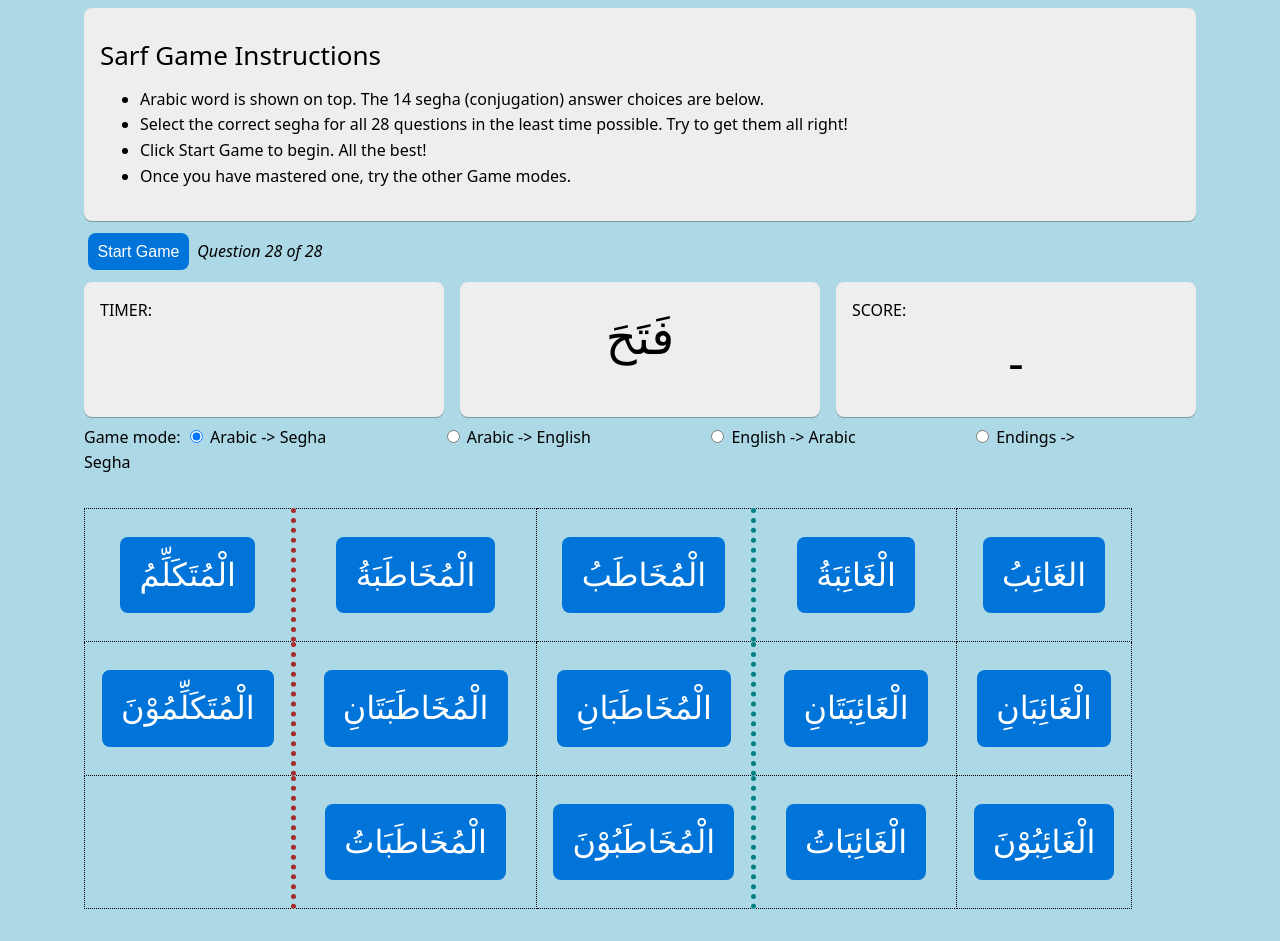
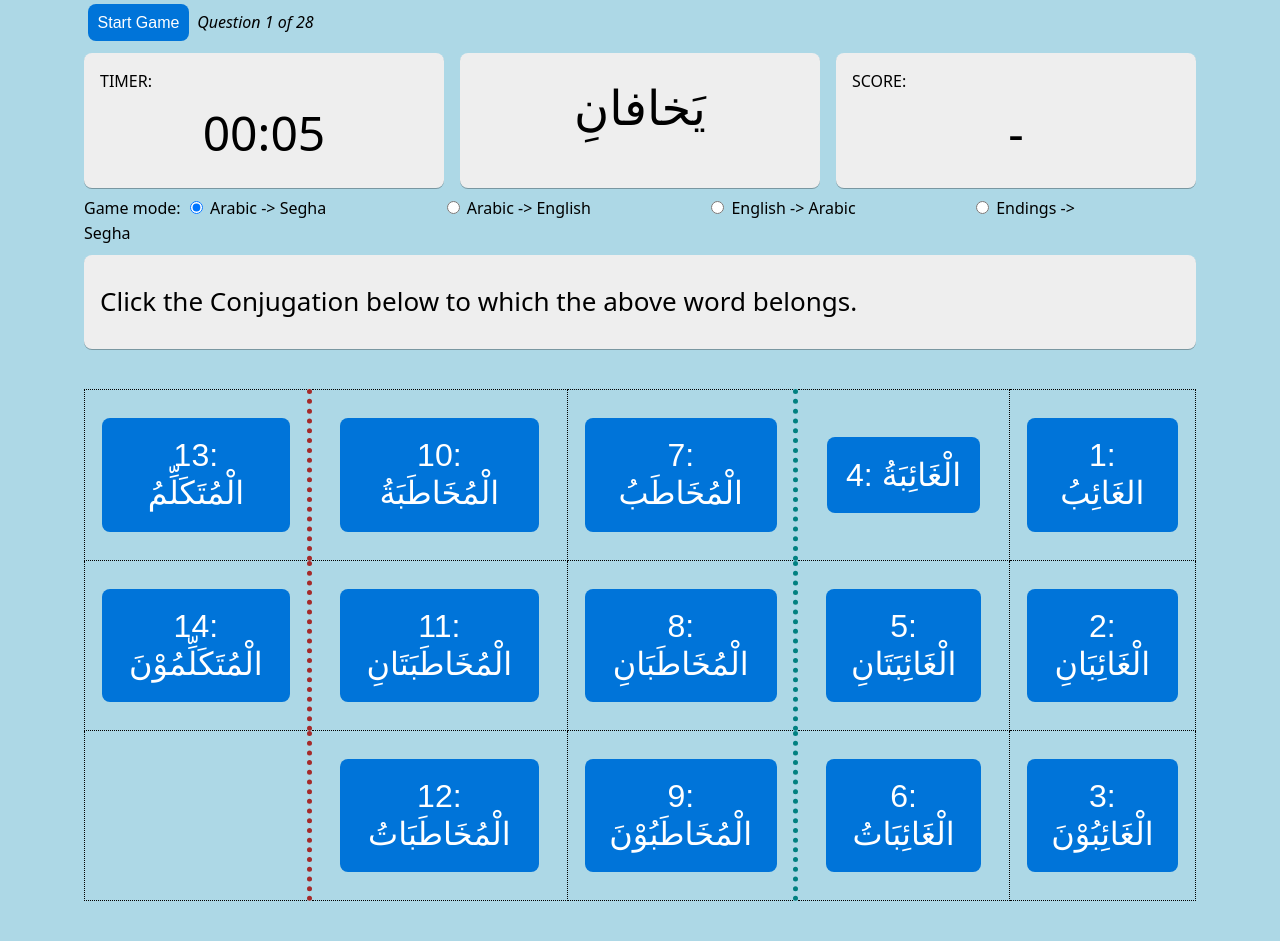
Before and after one commit to arshare/beta, a plain HTML site: page sarfgame/index.html in a window 1280 px wide. Drawn offline with nearby package versions, Linux system fonts and the light colour scheme.

Commit message:
Update index.html

```diff
--- a/sarfgame/index.html
+++ b/sarfgame/index.html
@@ -6,10 +6,10 @@
 <style> <!-- https://cdnjs.cloudflare.com/ajax/libs/animate.css/4.1.1/animate.min.css -->
 
 </style>
-<link
+<!-- <link
     rel="stylesheet"
     href="https://cdnjs.cloudflare.com/ajax/libs/animate.css/4.1.1/animate.min.css"
-  />
+  /> -->
 <style>
     .ar {
         font-size: xxx-large;
@@ -122,7 +122,7 @@
   </script>
 
 
-  <section>
+  <!-- <section>
     <article>
       <H2>Sarf Game Instructions</H2>
       <ul>
@@ -132,7 +132,7 @@
         <li>Once you have mastered one, try the other Game modes.</li>
       </ul>
     </article>
-  </section>
+  </section> -->
 
 <input type="button" value="Start Game" @click="reset() || pick()">
 <i> Question {{ (questions.length -1) * 2 - questionsPool.length }} of {{ 2 * (questions.length - 1) }} </i>
@@ -158,7 +158,7 @@
     <article>SCORE: &nbsp;
       <!-- <i> {{ questionsPool.length }} of {{ questions.length * 2 }} questions remain </i> -->
       <!-- <i> Question {{ questions.length * 2 - questionsPool.length }} of {{ 2 * (questions.length - 1) }} </i> -->
-        <div class=ar>{{ score ? score +' / '+ scoreOutOf : '-' }}</div>
+        <div class=ar>{{ scoreOutOf ? score +' / '+ scoreOutOf : '-' }}</div>
     </article>
 </section>
 
@@ -192,32 +192,34 @@ leave-active-class="animate__animated animate__fadeOutUp animate__delay-2s"
 </transition>
 
 
-
+<section><article>
+  <H2>Click the Conjugation below to which the above word belongs.</H2>
+</article></section>
 <table class=ar2>
   <thead>
 
   </thead>
   <tbody>
     <tr>
-      <td><button @click="guessed(13)" >{{ seg13 }}</button></td>
-      <td class=leftborder2><button @click="guessed(10)" >{{ seg10 }}</button></td>
-      <td><button @click="guessed(7)" >{{ seg7 }}</button></td>
-      <td class=leftborder><button @click="guessed(4)" >{{ seg4 }}</button></td>
-      <td><button @click="guessed(1)" >{{ seg1 }}</button></td>
+      <td><button @click="guessed(13)" >13:  {{ seg13 }}</button></td>
+      <td class=leftborder2><button @click="guessed(10)" >10:  {{ seg10 }}</button></td>
+      <td><button @click="guessed(7)" >7:  {{ seg7 }}</button></td>
+      <td class=leftborder><button @click="guessed(4)" >4:  {{ seg4 }}</button></td>
+      <td><button @click="guessed(1)" >1:  {{ seg1 }}</button></td>
     </tr>
     <tr>
-      <td><button @click="guessed(14)" >{{ seg14 }}</button></td>
-      <td class=leftborder2><button @click="guessed(11)" >{{ seg11 }}</button></td>
-      <td><button @click="guessed(8)" >{{ seg8 }}</button></td>
-      <td class=leftborder><button @click="guessed(5)" >{{ seg5 }}</button></td>
-      <td><button @click="guessed(2)" >{{ seg2 }}</button></td>
+      <td><button @click="guessed(14)" >14:  {{ seg14 }}</button></td>
+      <td class=leftborder2><button @click="guessed(11)" >11:  {{ seg11 }}</button></td>
+      <td><button @click="guessed(8)" >8:  {{ seg8 }}</button></td>
+      <td class=leftborder><button @click="guessed(5)" >5:  {{ seg5 }}</button></td>
+      <td><button @click="guessed(2)" >2:  {{ seg2 }}</button></td>
     </tr>
     <tr>
       <td>&nbsp;</td>
-      <td class=leftborder2><button @click="guessed(12)" >{{ seg12 }}</button></td>
-      <td><button @click="guessed(9)" >{{ seg9 }}</button></td>
-      <td class=leftborder><button @click="guessed(6)" >{{ seg6 }}</button></td>
-      <td><button @click="guessed(3)" >{{ seg3 }}</button></td>
+      <td class=leftborder2><button @click="guessed(12)" >12:  {{ seg12 }}</button></td>
+      <td><button @click="guessed(9)" >9:  {{ seg9 }}</button></td>
+      <td class=leftborder><button @click="guessed(6)" >6:  {{ seg6 }}</button></td>
+      <td><button @click="guessed(3)" >3:  {{ seg3 }}</button></td>
     </tr>
   </tbody>
 </table>
@@ -275,6 +277,11 @@ leave-active-class="animate__animated animate__fadeOutUp animate__delay-2s"
 <script>
 
 var seghas = [null, "فَتَحَ", "فَتَحَا", "فَتَحُوْا", "فَتَحَتْ", "فَتَحَتَا", "فَتَحْنَ", "فَتَحْتَ", "فَتَحْتُمَا", "فَتَحْتُمْ", "فَتَحْتِ", "فَتَحْتُمَا", "فَتَحْتُنَّ", "فَتَحْتُ", "فَتَحْنَا" ]
+ // for khaafa  خَافَ  خاف خِفْ
+ seghas = [null, "خَافَ", "خَافَا", "خَافُوْا", "خَافَتْ", "خَافَتَا", "خِفْنَ", "خِفْتَ", "خِفْتُمَا", "خِفْتُمْ", "خِفْتِ", "خِفْتُمَا", "خِفْتُنَّ", "خِفْتُ", "خِفْنَا" ]
+
+ // for khaafa muDari'
+ seghas = [null, "يَخافُ", "يَخافانِ", "يَخافُوْنَ", "تَخافُ", "تَخافانِ", "يَخَفْنَ", "تَخافُ", "تَخافانِ", "تَخافُوْنَ", "تَخافِيْنَ", "تَخافانِ", "تَخَفْنَ", "أخافُ", "نَخافُ" ]
 
 var arabicNames = [ null, "الغَائِبُ", "الْغَائِبَانِ", "الْغَائِبُوْنَ", "الْغَائِبَةُ", "الْغَائِبَتَانِ", "الْغَائِبَاتُ", "الْمُخَاطَبُ", "الْمُخَاطَبَانِ", "الْمُخَاطَبُوْنَ", "الْمُخَاطَبَةُ", "الْمُخَاطَبَتَانِ", "الْمُخَاطَبَاتُ", "الْمُتَكَلِّمُ", "الْمُتَكَلِّمُوْنَ" ];
 
@@ -377,6 +384,9 @@ var app = new Vue({
         console.log(['timer_get', time])
         this.timer_get = time;
       });
+
+      this.reset();
+      this.pick();
     },
     methods: {
         timer_get: function(time){
```
